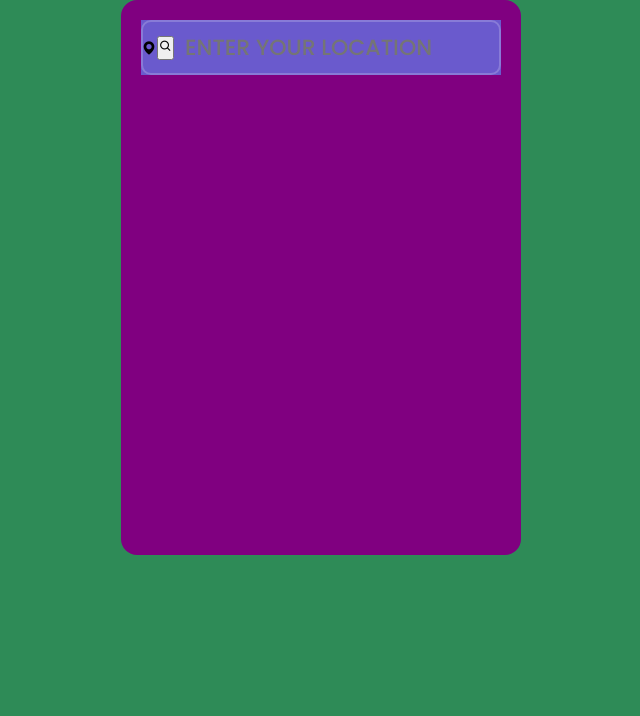
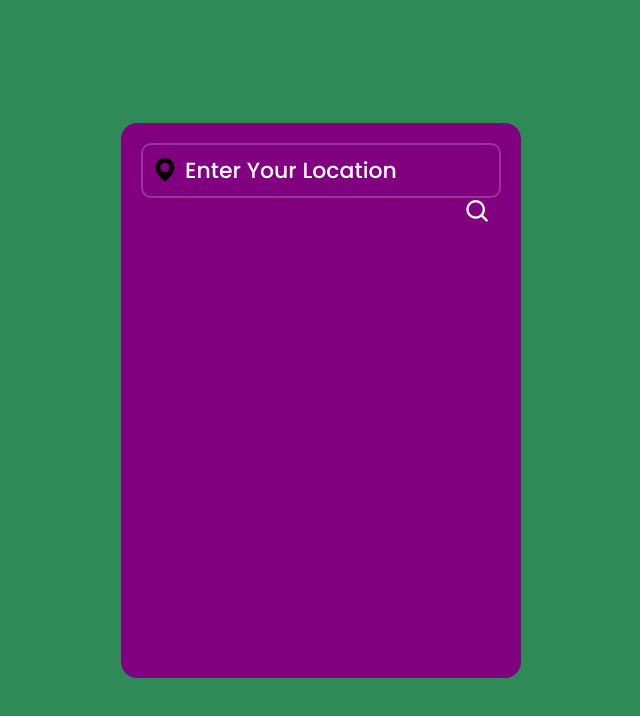
Before and after one commit to rabiul246/weatherResponse, a plain HTML site: page index.html in a window 1280 px wide. Shown: the whole page, without its empty margins (319-959 px from the left). Drawn offline with nearby package versions, Linux system fonts and the light colour scheme.

Commit message:
onek kisu added

```diff
--- a/Style/style.css
+++ b/Style/style.css
@@ -13,7 +13,7 @@ body{
     display: flex;
     justify-content: center;
     align-items: center;
-    min-height: 100 vh;
+    min-height: 100vh;
     background: seagreen;
 }
 
@@ -31,9 +31,15 @@ body{
     position: relative;
     width: 100%;
     height: 55px;
-    background: slateblue;
     display: flex;
     align-items: center;
+}
+
+
+.search-box i {
+    position: absolute;
+    left: 10px;
+    font-size: 28px;
 }
 
 
@@ -51,3 +57,23 @@ body{
     text-transform: uppercase;
     padding: 0 48px 0 42px;
 }
+
+
+.search-box input::placeholder {
+    color: #ffff;
+    text-transform: capitalize;
+}
+
+.search-box button {
+    position: absolute;
+    right: 0px;
+    width: 40px;
+    height: 100%;
+    background: transparent;
+    border: none;
+    outline: none;
+    font-size: 28px;
+    color: #ffff;
+    padding: 0 42px 0 5px;
+    cursor: pointer;
+}
--- a/index.html
+++ b/index.html
@@ -13,7 +13,9 @@
         <div class="search-box">
             <i class='bx bxs-map'></i>
             <input type="text" placeholder="enter your location">
-            <button><i class='bx bx-search' ></i></button>
+            <div>
+                <button><i class='bx bx-search' ></i></button>
+            </div>
 
         </div>
 
```
